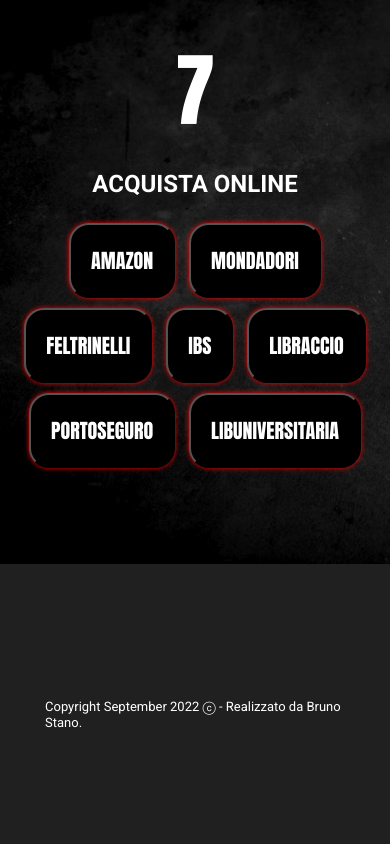
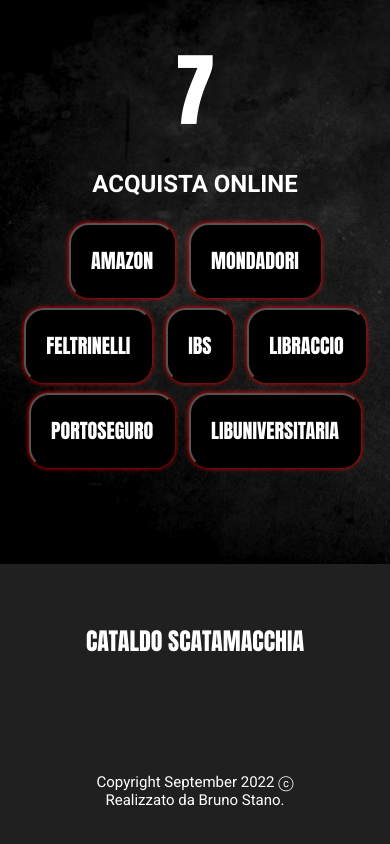
Before and after one commit to BRUN0STAN0/Cataldo-Scatamacchia, a plain HTML site: page index.html in a window 390 px wide. Shown: the part 2015-2859 px from the top of the page. Drawn offline with Linux system fonts and the light colour scheme.

Commit message:
link update

```diff
--- a/assets/css/style.css
+++ b/assets/css/style.css
@@ -221,14 +221,15 @@
 }
 
 footer a {
-    font-size: 20px;
+    font-size: 24px;
     color: white;
     padding: 5%;
 }
 
 footer p {
     font-family: 'Roboto';
-    font-size: 13px;
+    text-align: center;
+    font-size: 15px;
     width: 300px;
 }
 
@@ -249,8 +250,9 @@
         display: none;
     }
 
-    footer a {
-        display: none;
+    footer {
+        display: flex;
+        flex-direction: column;
     }
 
     #ellipsis {
--- a/index.html
+++ b/index.html
@@ -24,8 +24,8 @@
             <!-- MOBILE MENU   -->
                 <div id="ellipsis"><i class="fa-solid fa-ellipsis"></i>
                     <div id="mobile-nav">
-                        <div><a href="#">L'AUTORE</a></div>
-                        <div><a href="#">I LIBRI</a></div>
+                        <div><a href="#book">L'AUTORE</a></div>
+                        <div><a href="#buy">ACQUISTA</a></div>
                     </div>
                 </div>
 
@@ -74,7 +74,7 @@
     </main>
     <footer>
         <a href="#">CATALDO SCATAMACCHIA</a>
-        <p>Copyright September 2022 ⓒ - Realizzato da Bruno Stano.</p>
+        <p>Copyright September 2022 ⓒ <br> Realizzato da Bruno Stano.</p>
     </footer>
 </div>
 </body>
```
